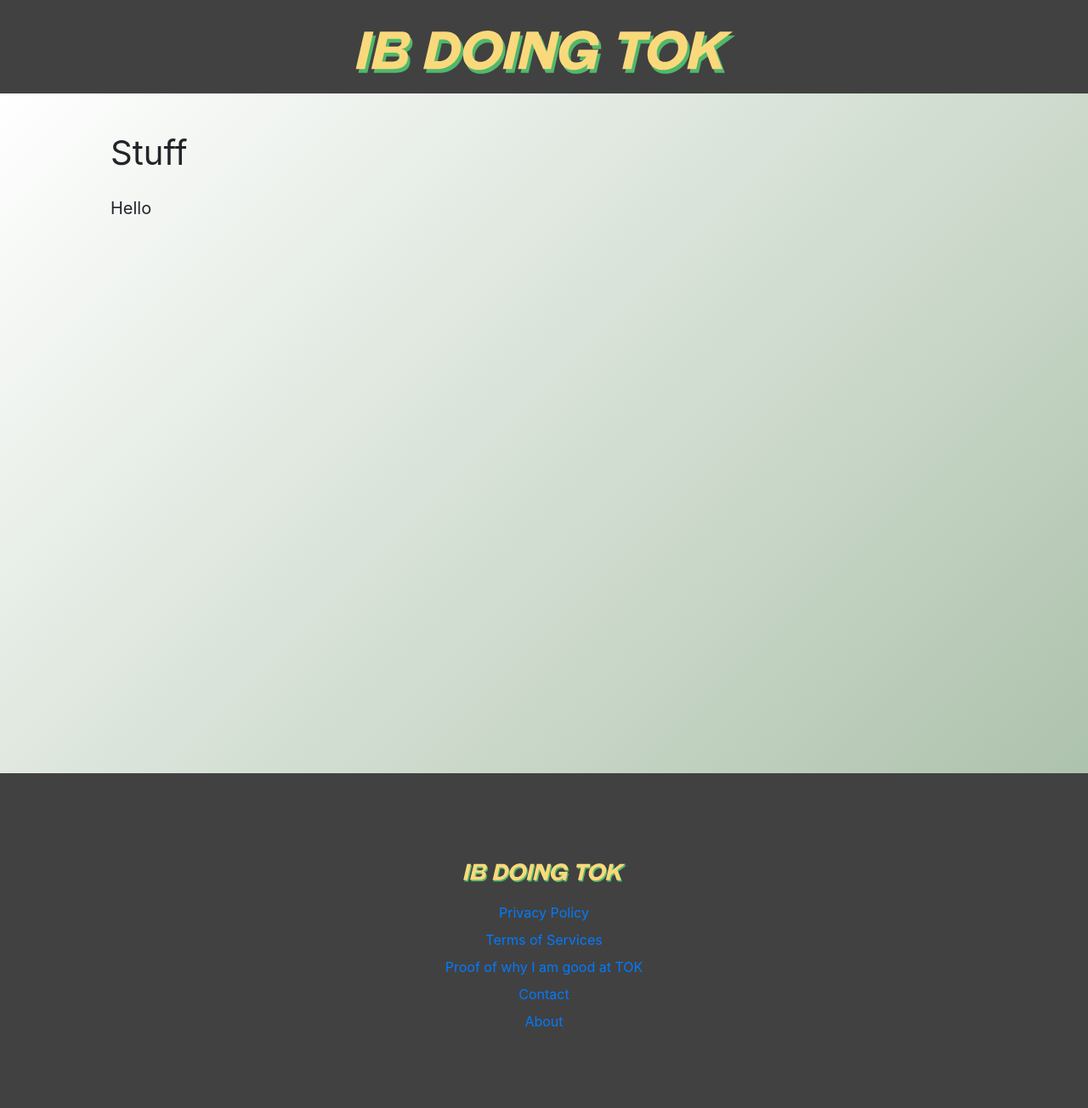
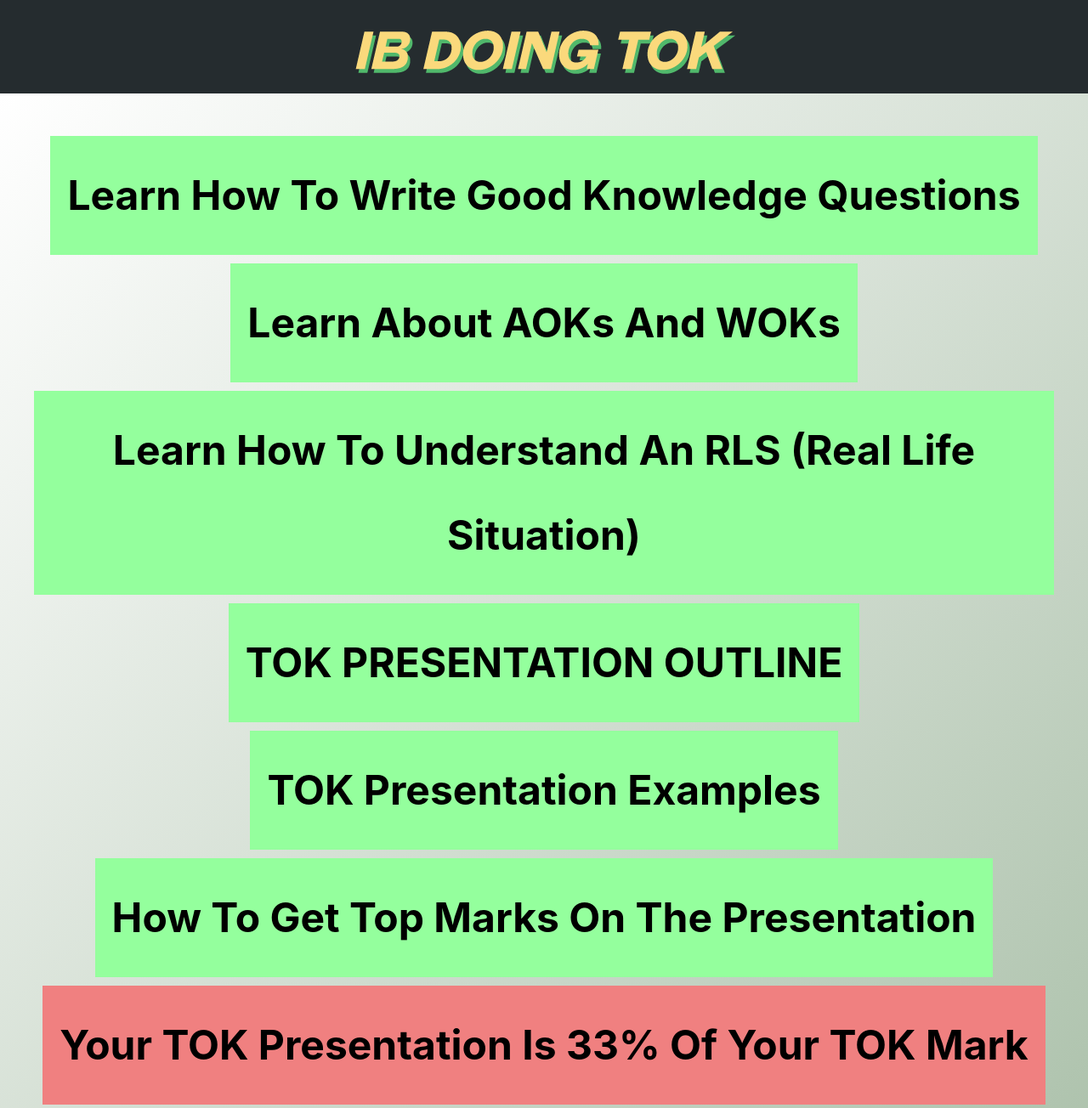
Before and after one commit to aimforbigfoot/TOK-WEBSITE-Offical, a plain HTML site: page www.ibdoingtok.com/pres-info/how-to-do-a-pres.html in a window 1280 px wide. Shown: the top 1304 px of the page at 85% size. Drawn offline with nearby package versions, Linux system fonts and the light colour scheme.

Commit message:
Fixed the colors
Changed the colors, the background might be fixed idk

```diff
--- a/www.ibdoingtok.com/automated-stuff/footer.css
+++ b/www.ibdoingtok.com/automated-stuff/footer.css
@@ -4,7 +4,7 @@
     z-index: 7;
     width: 100%;
     height: auto;
-    background-color: #414141;
+    background-color: #252c2f;
 }
 
 .grid-item{
--- a/www.ibdoingtok.com/automated-stuff/top-bar.css
+++ b/www.ibdoingtok.com/automated-stuff/top-bar.css
@@ -5,7 +5,7 @@
     padding: 10px;
     width: 100%;
     display: block;
-    background-color: #414141;
+    background-color: #252c2f;
 }
 
 #centered-image-main-title-dropdown{
--- a/www.ibdoingtok.com/pres-info/how-to-do-a-pres.html
+++ b/www.ibdoingtok.com/pres-info/how-to-do-a-pres.html
@@ -7,6 +7,7 @@
     <title>IB DOING TOK - PRES</title>
     <meta>
     <link rel="stylesheet" href="/automated-stuff/general.css">
+    <link rel="stylesheet" href="/automated-stuff/general-flex.css">
     <link rel="stylesheet" href="/pres-info/how-to-do-a-pres.css">
     <link rel="stylesheet" href="https://stackpath.bootstrapcdn.com/bootstrap/4.4.1/css/bootstrap.min.css" integrity="sha384-Vkoo8x4CGsO3+Hhxv8T/Q5PaXtkKtu6ug5TOeNV6gBiFeWPGFN9MuhOf23Q9Ifjh" crossorigin="anonymous">
     <link href="https://fonts.googleapis.com/css2?family=Work+Sans:wght@800&display=swap" rel="stylesheet">
@@ -15,8 +16,23 @@
 <body>
      <div id="top-bar"></div>
     <div id="middle-bar">
-        <p class="generic-text">Stuff</p>
-        <p class="generic-text" style="font-size: 20px;">Hello</p>
+     <ul class="flex-box-container">
+
+            <a href="/index.html"><li class="flex-item">Learn How To Write Good Knowledge Questions</li></a>
+
+            <a><li class="flex-item">Learn About AOKs and WOKs</li></a>
+
+            <li class="flex-item">Learn How To understand An RLS (Real Life Situation)</li>
+
+            <li class="flex-item">TOK PRESENTATION OUTLINE</li>
+
+            <li class="flex-item">TOK Presentation Examples</li>
+
+            <li class="flex-item">How to Get Top Marks On The Presentation</li>
+
+            <p class="flex-item" style="background-color: lightcoral">Your TOK Presentation is 33% of your TOK mark</p>
+        </ul>
+
     </div>
 
 </body>
--- a/www.ibdoingtok.com/style.css
+++ b/www.ibdoingtok.com/style.css
@@ -13,7 +13,7 @@ body{
     padding: 10px;
     width: 100%;
     display: block;
-    background-color: #7c8e51;
+    background-color: #252c2f;
 }
 
 
```
Also changed, not shown: www.ibdoingtok.com/essay-info/how-to-do-a-essay.html (+1 -1 lines), www.ibdoingtok.com/imgs/fivecolor.txt, 3 other files.
